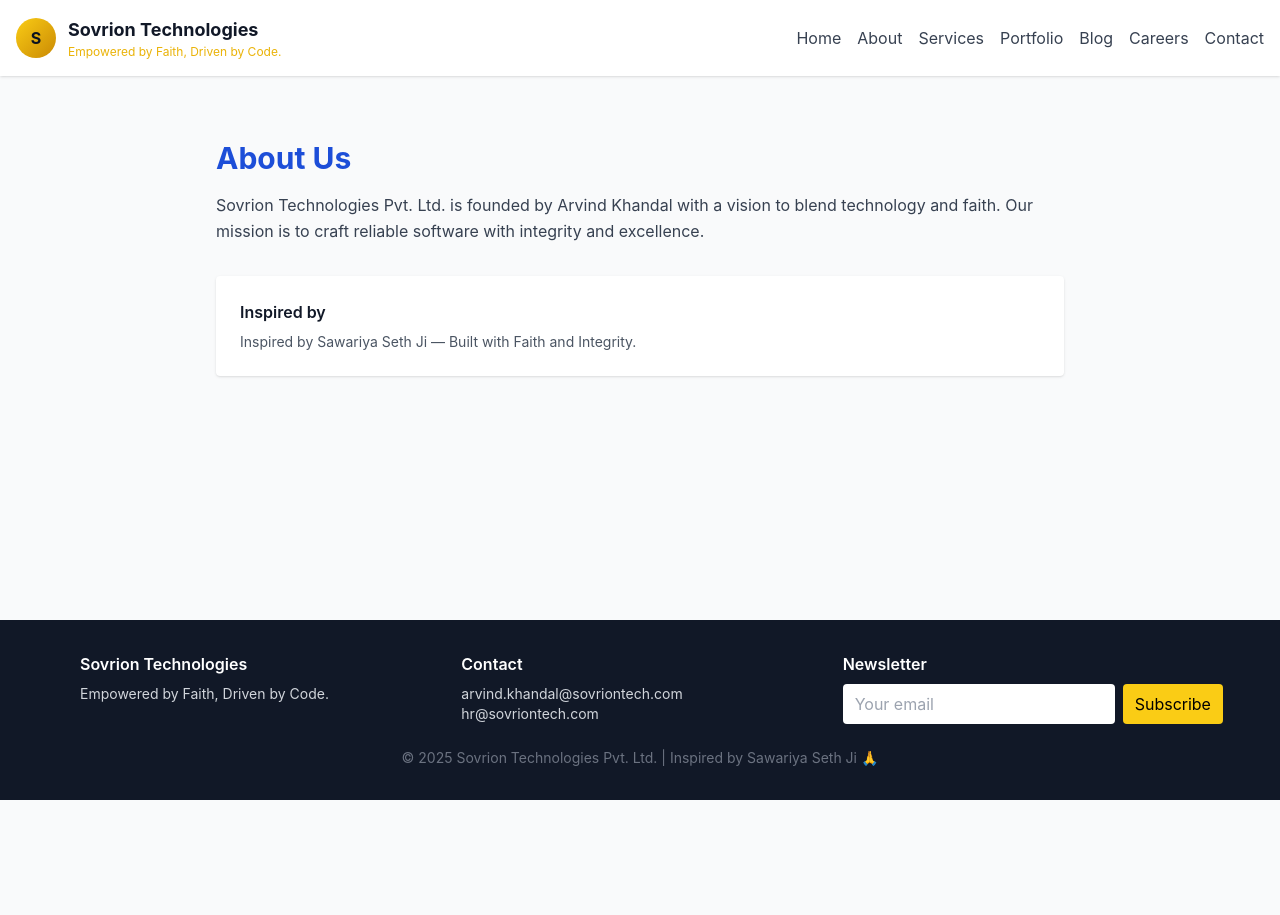
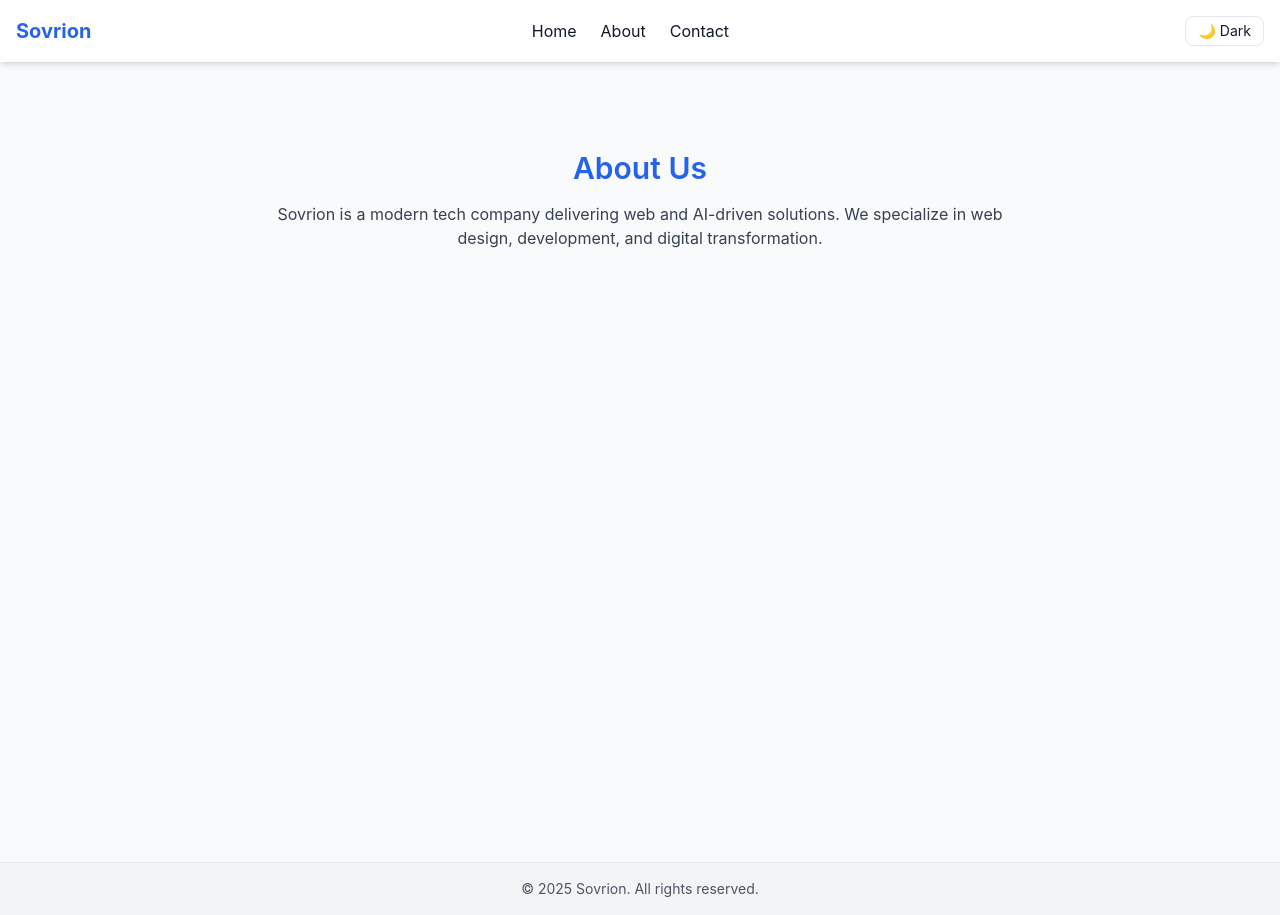
Before and after one commit to arvindkhandal/sovrion-website, a Next.js app: page /about in a window 1280 px wide. Before the commit the page ends 800 px from the top, so only its background shows below. Built offline with nearby package versions, Linux system fonts and the light colour scheme.

Commit message:
feat: add dark mode and animations

```diff
--- a/app/about/page.js
+++ b/app/about/page.js
@@ -1 +1,11 @@
-export default function About(){ return (<section className='max-w-4xl mx-auto py-16 px-6'><h2 className='text-3xl font-bold text-blue-700 mb-4'>About Us</h2><p className='text-gray-700 leading-relaxed'>Sovrion Technologies Pvt. Ltd. is founded by Arvind Khandal with a vision to blend technology and faith. Our mission is to craft reliable software with integrity and excellence.</p><div className='mt-8 p-6 bg-white rounded shadow'><h3 className='font-semibold'>Inspired by</h3><p className='text-sm text-gray-600 mt-2'>Inspired by Sawariya Seth Ji — Built with Faith and Integrity.</p></div></section>); }
+export default function About() {
+  return (
+    <section className="max-w-3xl mx-auto text-center py-16">
+      <h2 className="text-3xl font-semibold text-blue-600 mb-4">About Us</h2>
+      <p className="text-gray-700">
+        Sovrion is a modern tech company delivering web and AI-driven solutions.
+        We specialize in web design, development, and digital transformation.
+      </p>
+    </section>
+  );
+}
--- a/app/api/contact/route.js
+++ b/app/api/contact/route.js
@@ -1,23 +1,23 @@
-import { NextResponse } from 'next/server';
-import sendgrid from '@sendgrid/mail';
+import sendgrid from "@sendgrid/mail";
+
+sendgrid.setApiKey(process.env.SENDGRID_API_KEY);
 
 export async function POST(req) {
+  const body = await req.json();
+
   try {
-    const body = await req.json();
-    const { name, email, message } = body || {};
-    const apiKey = process.env.SENDGRID_API_KEY;
-    const from = process.env.SENDGRID_FROM_EMAIL;
-    const to = process.env.SENDGRID_TO_EMAIL;
-    if (apiKey && from && to) {
-      sendgrid.setApiKey(apiKey);
-      const content = `New contact form submission:\nName: ${name}\nEmail: ${email}\nMessage: ${message}`;
-      const msg = { to, from, subject: `Contact form: ${name}`, text: content, html: `<pre>${content}</pre>` };
-      await sendgrid.send(msg);
-      return NextResponse.json({ ok: true, message: 'Email sent' }, { status: 200 });
-    }
-    return NextResponse.json({ ok: true, message: 'Received (no email sent - missing env keys)', data: body }, { status: 200 });
-  } catch (err) {
-    console.error(err);
-    return NextResponse.json({ ok: false, message: 'Error' }, { status: 500 });
+    await sendgrid.send({
+      to: "youremail@example.com", // yahan apna email likho
+      from: "youremail@example.com", // SendGrid verified sender email
+      subject: `New contact from ${body.name}`,
+      html: `<p><strong>Name:</strong> ${body.name}</p>
+             <p><strong>Email:</strong> ${body.email}</p>
+             <p><strong>Message:</strong> ${body.message}</p>`,
+    });
+
+    return new Response(JSON.stringify({ message: "Email sent successfully" }), { status: 200 });
+  } catch (error) {
+    console.error("SendGrid Error:", error);
+    return new Response(JSON.stringify({ error: "Failed to send email" }), { status: 500 });
   }
 }
--- a/app/layout.js
+++ b/app/layout.js
@@ -1 +1,56 @@
-import './globals.css'; import Header from '../components/Header'; import Footer from '../components/Footer'; export const metadata = { title: 'Sovrion Technologies Pvt. Ltd.', description: 'Empowered by Faith, Driven by Code.' }; export default function RootLayout({children}){ return (<html lang='en'><body className='bg-gray-50 text-gray-900 flex flex-col min-h-screen'><Header/> <main className='flex-1'>{children}</main> <Footer/></body></html>); }
+"use client";
+
+import "./globals.css";
+import { useState, useEffect } from "react";
+import { motion, AnimatePresence } from "framer-motion";
+
+export const metadata = {
+  title: "Sovrion",
+  description: "Modern Web Solutions by Sovrion",
+};
+
+export default function RootLayout({ children }) {
+  const [darkMode, setDarkMode] = useState(false);
+
+  useEffect(() => {
+    document.documentElement.classList.toggle("dark", darkMode);
+  }, [darkMode]);
+
+  return (
+    <html lang="en">
+      <body className={`transition-colors duration-500 ${darkMode ? "bg-gray-900 text-white" : "bg-gray-50 text-gray-900"}`}>
+        <nav className="flex justify-between items-center p-4 bg-white dark:bg-gray-800 shadow-md">
+          <h1 className="text-xl font-bold text-blue-600 dark:text-blue-400">Sovrion</h1>
+          <ul className="flex gap-6">
+            <li><a href="/" className="hover:text-blue-600 dark:hover:text-blue-400">Home</a></li>
+            <li><a href="/about" className="hover:text-blue-600 dark:hover:text-blue-400">About</a></li>
+            <li><a href="/contact" className="hover:text-blue-600 dark:hover:text-blue-400">Contact</a></li>
+          </ul>
+          <button
+            onClick={() => setDarkMode(!darkMode)}
+            className="ml-4 px-3 py-1 border rounded-lg text-sm dark:border-gray-500 hover:bg-gray-200 dark:hover:bg-gray-700 transition"
+          >
+            {darkMode ? "☀️ Light" : "🌙 Dark"}
+          </button>
+        </nav>
+
+        <AnimatePresence mode="wait">
+          <motion.main
+            key={Math.random()}
+            initial={{ opacity: 0, y: 20 }}
+            animate={{ opacity: 1, y: 0 }}
+            exit={{ opacity: 0, y: -20 }}
+            transition={{ duration: 0.4 }}
+            className="min-h-screen p-6"
+          >
+            {children}
+          </motion.main>
+        </AnimatePresence>
+
+        <footer className="bg-gray-100 dark:bg-gray-800 py-4 text-center text-sm text-gray-600 dark:text-gray-400 border-t dark:border-gray-700">
+          © {new Date().getFullYear()} Sovrion. All rights reserved.
+        </footer>
+      </body>
+    </html>
+  );
+}
--- a/app/page.js
+++ b/app/page.js
@@ -1,4 +1,13 @@
-// app/page.js
 export default function Home() {
-  return <h1>Welcome to Sovrion Website</h1>;
+  return (
+    <section className="text-center py-16">
+      <h1 className="text-4xl font-bold text-blue-600 mb-4">
+        Welcome to Sovrion
+      </h1>
+      <p className="text-gray-700 max-w-2xl mx-auto">
+        We build fast, scalable, and modern web applications using the latest technologies.
+        Let’s create something amazing together.
+      </p>
+    </section>
+  );
 }
--- a/tailwind.config.js
+++ b/tailwind.config.js
@@ -1,5 +1,11 @@
 module.exports = {
-  content: ['./app/**/*.{js,jsx,ts,tsx}','./components/**/*.{js,jsx,ts,tsx}'],
-  theme: { extend: {} },
+  darkMode: 'class',
+  content: [
+    "./app/**/*.{js,ts,jsx,tsx}",
+    "./components/**/*.{js,ts,jsx,tsx}",
+  ],
+  theme: {
+    extend: {},
+  },
   plugins: [],
 }
```
Also changed, not shown: app/contact/page.js (+71 -1 lines), package.json (+5 -4 lines), 2 other files (tests, documents, lock files or other folders).
